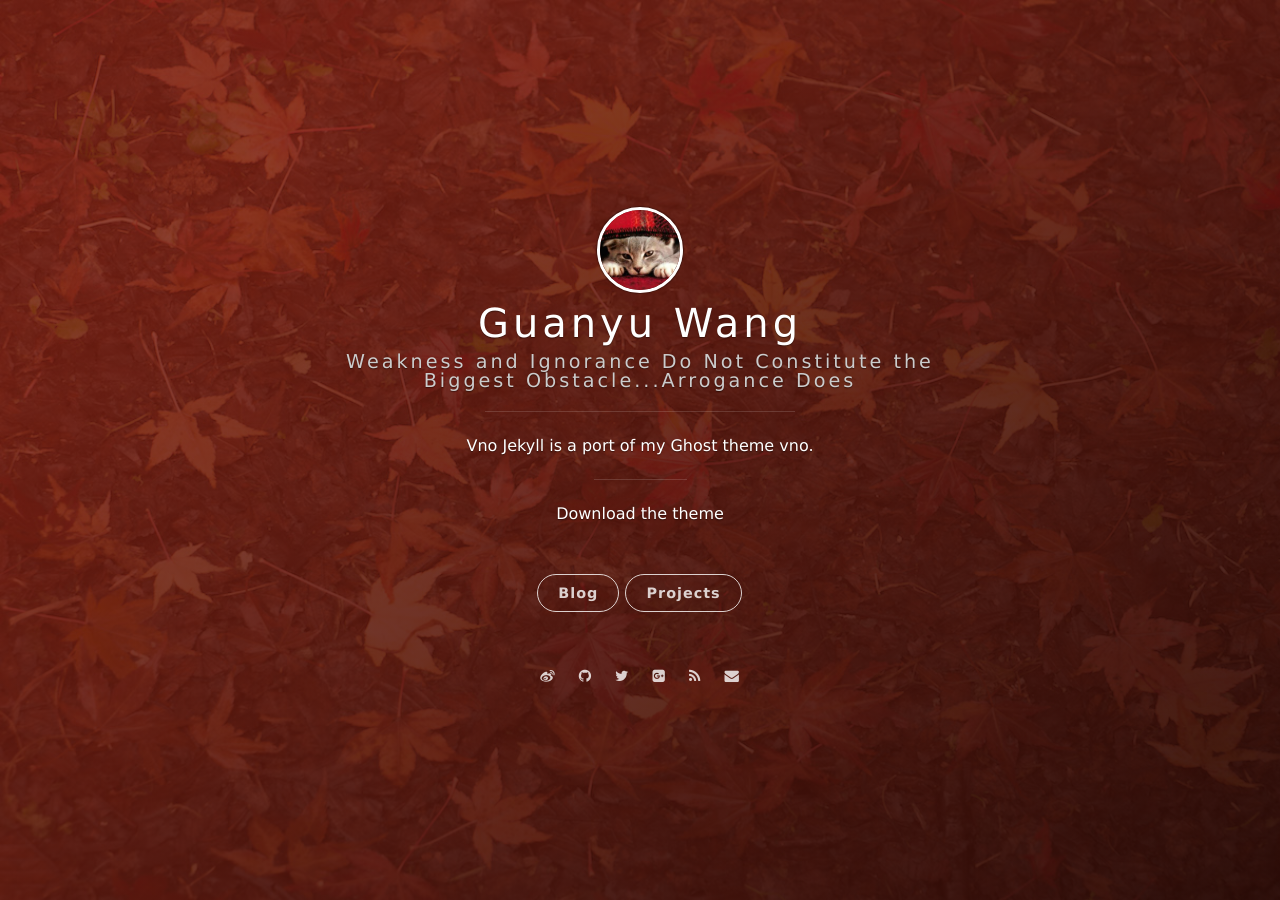
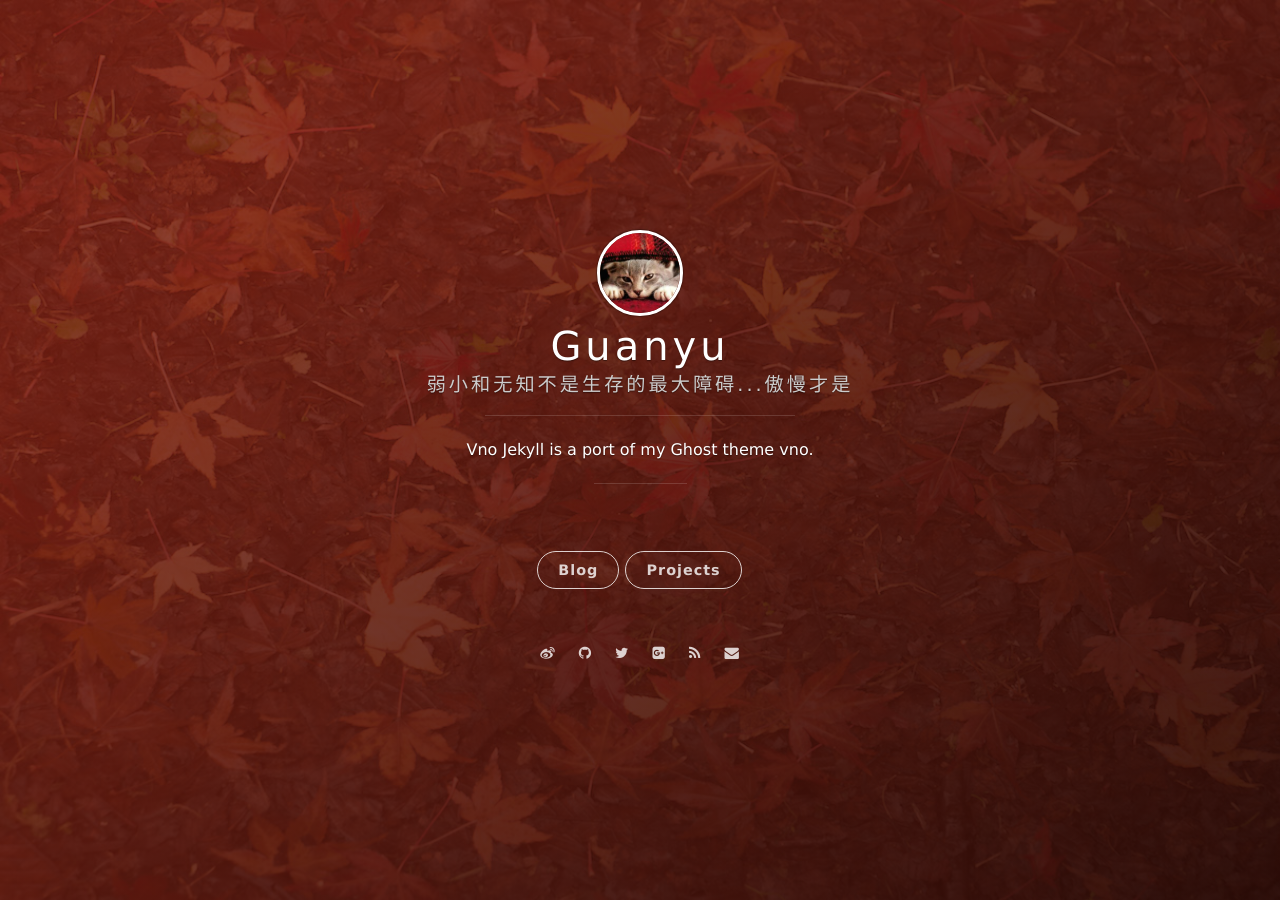
Before and after one commit to helixg/guanyuwang.github.io, a Jekyll site: the page built from index.html, in a window 1280 px wide. Built offline with Jekyll 4.4.1, drawn with Linux system fonts in a browser that asks for light colours; nearby versions of some CDN libraries; the list of posts is cut into pages by our own code; part of the change alters nothing that is shown.

Commit message:
改变标题

```diff
--- a/_config.yml
+++ b/_config.yml
@@ -1,7 +1,7 @@
 # Basic
-title: Guanyu Wang
-subtitle: Weakness and Ignorance Do Not Constitute the Biggest Obstacle...Arrogance Does
-welcome_message: <a href="https://github.com/onevcat/vno-jekyll" target="_blank">Download the theme</a>
+title: Guanyu
+subtitle: 弱小和无知不是生存的最大障碍...傲慢才是
+
 description: Vno Jekyll is a port of my Ghost theme vno.
 creator: <a href="http://onev.cat">@onevcat</a>
 
@@ -37,11 +37,11 @@ comment:
 
 # Social
 social:
-    weibo: onevcat
-    github: onevcat
-    twitter: onevcat
+    weibo: http://weibo.com/2939340205
+    github: https://github.com/helixg
+    twitter: https://twitter.com/ShEnpoHelix
     gplus: 107108267983477358170
-    mail: onev@onevcat.com
+    mail: shenpo5480@gmail.com
 
 # Google Analytics
 ga:
```
